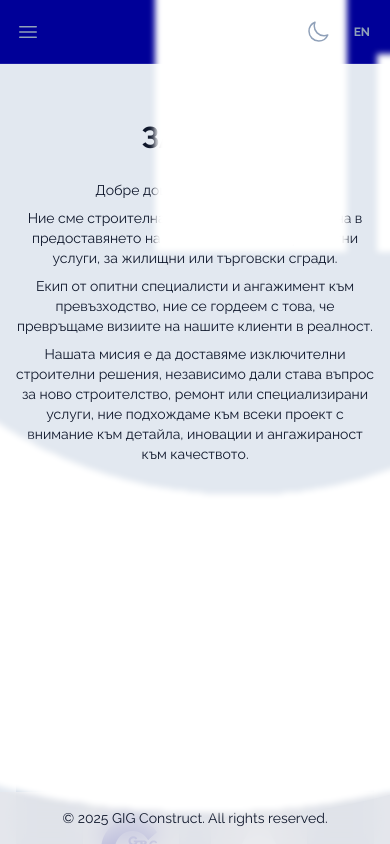
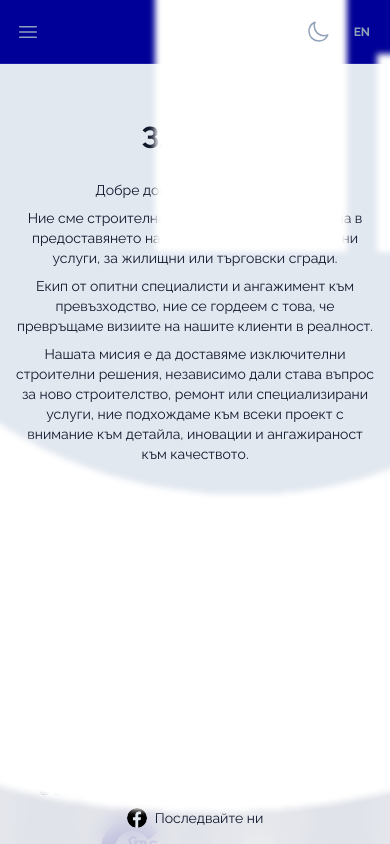
Before and after one commit to kostakazakoff/gig_construct_js, a Next.js app: page /about in a window 390 px wide. Shown: the top 844 px of the page. Built offline with nearby package versions, Linux system fonts and the light colour scheme.

Commit message:
some footer enhance

```diff
--- a/src/app/_components/mainComponents/footer.jsx
+++ b/src/app/_components/mainComponents/footer.jsx
@@ -1,8 +1,40 @@
+'use client';
+
+import { useState, useEffect } from "react";
+import { footerStaticData } from "@/app/_lib/static_data";
+import Translate from "@/app/_utils/Translator";
+import useLanguageContext from "@/app/_hooks/useLanguageContext.jsx";
+import { FacebookIcon } from "@heroicons/react/24/outline";
+import Image from "next/image";
+
 export default function Footer() {
+  const { language } = useLanguageContext();
+  const [translatedStaticData, setTranslatedStaticData] = useState(footerStaticData.BG);
+
+  useEffect(() => {
+    const translated = Translate({ data: footerStaticData, language });
+    setTranslatedStaticData(translated);
+  }, [language]);
+
   return (
     <footer className="bg-gray-200/80 dark:bg-slate-900/90 backdrop-blur-md text-slate-900 dark:text-white py-4 mt-8 fixed bottom-0 w-full text-sm z-10">
-      <div className="container mx-auto text-center">
-        <p>&copy; {new Date().getFullYear()} GIG Construct. All rights reserved.</p>
+      <div className="container mx-auto text-center flex justify-center items-center gap-2 flex-wrap sm:divide-x-3 divide-2xl divide-slate-500">
+        <div className="pr-2">
+          &copy; {new Date().getFullYear()} GIG Construct. {translatedStaticData.rightsReserved}
+        </div>
+        <div>
+          <a href="https://facebook.com" className="flex content-center items-center gap-2">
+            <Image
+              src="/facebookIcon.svg"
+              alt="Facebook"
+              width={20}
+              height={20}
+              className="inline-block bg-slate-200 rounded-full"
+              target="_blank"
+            />
+            <p className="text-sm">{translatedStaticData.followUs}</p>
+          </a>
+        </div>
       </div>
     </footer>
   );
--- a/src/app/_lib/static_data.js
+++ b/src/app/_lib/static_data.js
@@ -76,3 +76,39 @@ export const navTranslations = {
         clients_partners: 'Clients and Partners',
     }
 };
+
+export const footerStaticData = {
+    BG: {
+        contactUs: "Свържете се с нас",
+        followUs: "Последвайте ни",
+        rightsReserved: "Всички права запазени.",
+    },
+    EN: {
+        contactUs: "Contact Us",
+        followUs: "Follow Us",
+        rightsReserved: "All rights reserved.",
+    }
+}
+
+export const contactStaticData = {
+    BG: {
+        nameLabel: "Име",
+        emailLabel: "Имейл",
+        messageLabel: "Съобщение",
+        namePlaceholder: "Въведете вашето име",
+        emailPlaceholder: "Въведете вашия имейл",
+        messagePlaceholder: "Въведете вашето съобщение",
+        successMessage: "Вашето съобщение беше изпратено успешно!",
+        errorMessage: "Възникна грешка при изпращането на вашето съобщение. Моля, опитайте отново по-късно.",
+    },
+    EN: {
+        nameLabel: "Name",
+        emailLabel: "Email",
+        messageLabel: "Message",
+        namePlaceholder: "Enter your name",
+        emailPlaceholder: "Enter your email",
+        messagePlaceholder: "Enter your message",
+        successMessage: "Your message was sent successfully!",
+        errorMessage: "An error occurred while sending your message. Please try again later.",
+    }
+}
```
Also changed, not shown: public/facebookIcon.svg (added).
